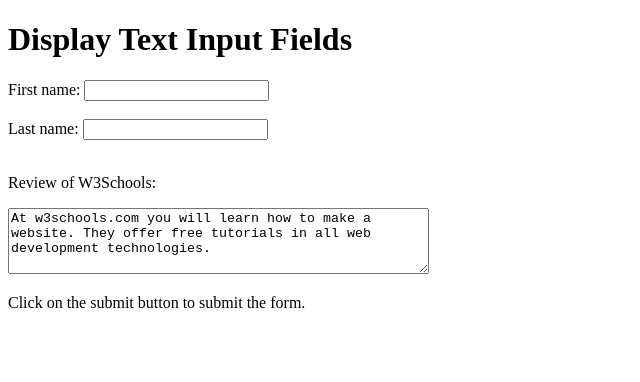
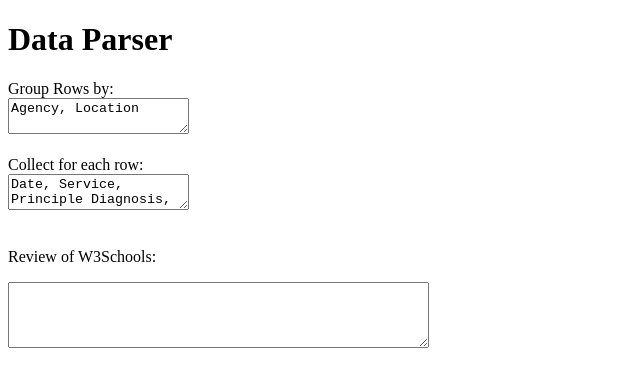
Before and after one commit to KurtMage/Sami-work-data-parser, a plain HTML site: page index.html in a window 1280 px wide. Shown: the whole page, without its empty margins (0-640 px from the left). Drawn offline with Linux system fonts and the light colour scheme.

Commit message:
Added text boxes

```diff
--- a/index.html
+++ b/index.html
@@ -2,18 +2,16 @@
 <html>
 <body>
 
-<h1>Display Text Input Fields</h1>
+<h1>Data Parser</h1>
 
 <form action="/action_page.php">
-  <label for="fname">First name: </label>
-  <input type="text" id="fname" name="fname"><br><br>
-  <label for="lname">Last name: </label>
-  <input type="text" id="lname" name="lname"><br><br>
+  <label for="fname">Group Rows by:</label><br>
+  <textarea type="text" id="fname" name="fname">Agency, Location</textarea><br><br>
+  <label for="lname">Collect for each row:</label><br>
+  <textarea type="text" id="lname" name="lname">Date, Service, Principle Diagnosis, Additional Diagnosis 2, Additional Diagnosis 3, Additional Diagnosis 4</textarea><br><br>
   <p><label for="w3review">Review of W3Schools:</label></p>
-  <textarea id="w3review" name="w3review" rows="4" cols="50">At w3schools.com you will learn how to make a website. They offer free tutorials in all web development technologies.</textarea>
+  <textarea id="w3review" name="w3review" rows="4" cols="50"></textarea>
 </form>
-
-<p>Click on the submit button to submit the form.</p>
 
 </body>
 </html>
```
